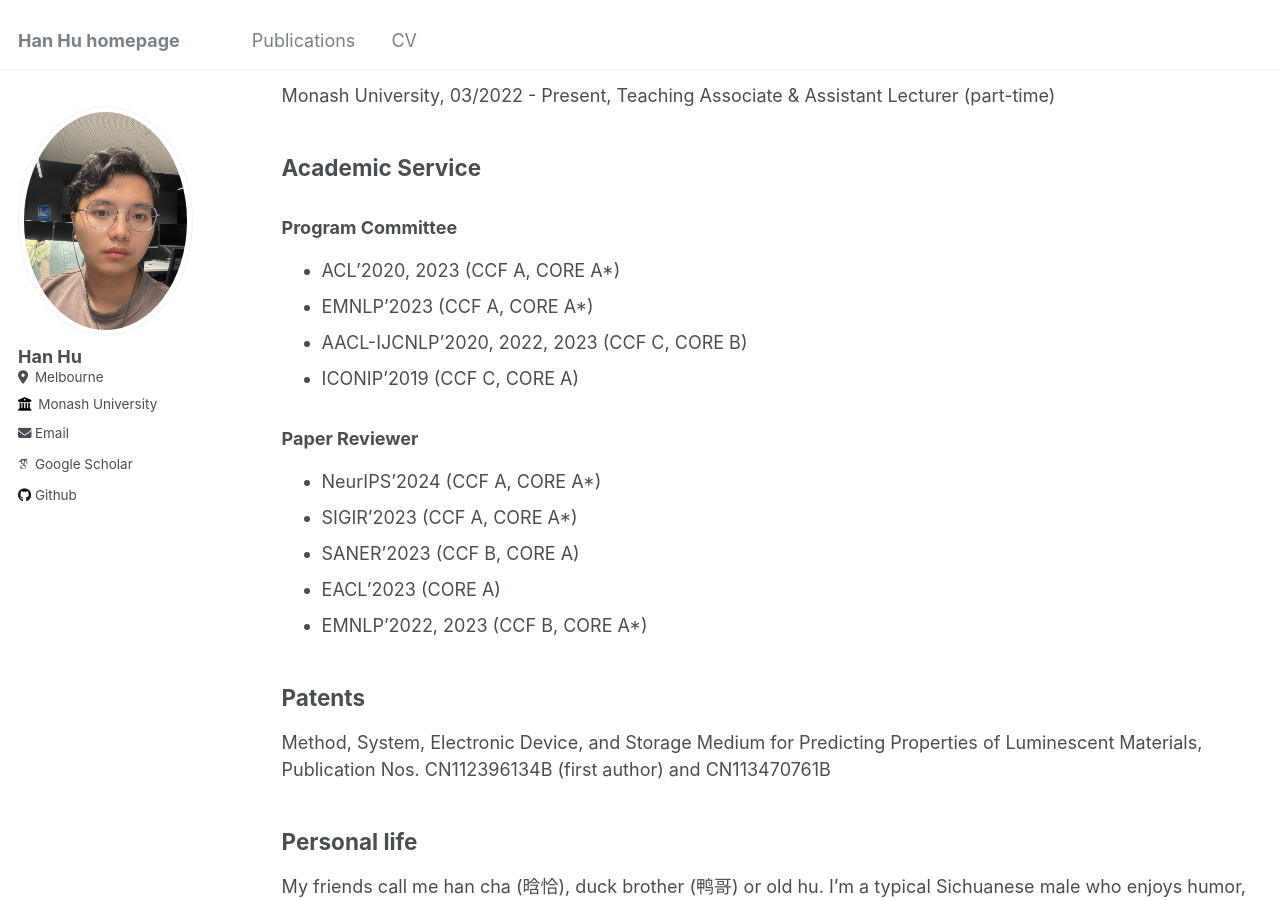
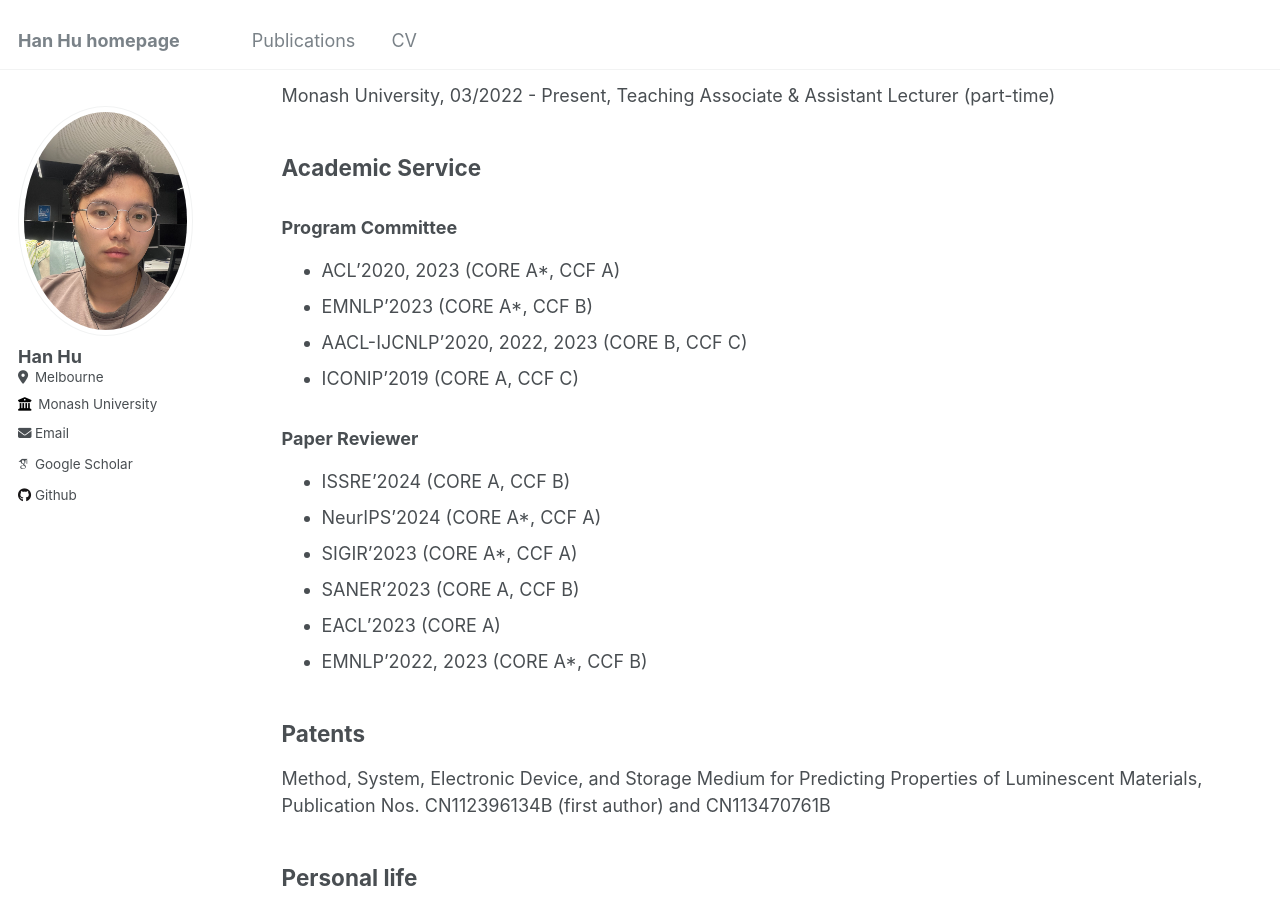
Before and after one commit to huhanGitHub/huhanGitHub.github.io, a Jekyll site: the page built from _pages/cv.md, in a window 1280 px wide and 900 px high, scrolled down 590 px. Built offline with Jekyll 4.4.1, drawn with Linux system fonts in a browser that asks for light colours; some web fonts are replaced.

Commit message:
Update cv.md

```diff
--- a/_pages/cv.md
+++ b/_pages/cv.md
@@ -34,17 +34,18 @@ Monash University, 03/2022 - Present, Teaching Associate & Assistant Lecturer (p
 ## Academic Service
 
 ### **Program Committee**
-- ACL'2020, 2023 (CCF A, CORE A\*)
-- EMNLP'2023 (CCF A, CORE A\*)
-- AACL-IJCNLP'2020, 2022, 2023 (CCF C, CORE B)
-- ICONIP'2019 (CCF C, CORE A)
+- ACL'2020, 2023 (CORE A\*, CCF A)
+- EMNLP'2023 (CORE A\*, CCF B)
+- AACL-IJCNLP'2020, 2022, 2023 (CORE B, CCF C)
+- ICONIP'2019 (CORE A, CCF C)
 
 ### **Paper Reviewer**
-- NeurIPS'2024 (CCF A, CORE A\*)
-- SIGIR'2023 (CCF A, CORE A\*)
-- SANER'2023 (CCF B, CORE A)
+- ISSRE'2024 (CORE A, CCF B)
+- NeurIPS'2024 (CORE A\*, CCF A)
+- SIGIR'2023 (CORE A\*, CCF A)
+- SANER'2023 (CORE A, CCF B)
 - EACL'2023 (CORE A)
-- EMNLP'2022, 2023 (CCF B, CORE A\*)
+- EMNLP'2022, 2023 (CORE A\*, CCF B)
 
 
 ## Patents
```
